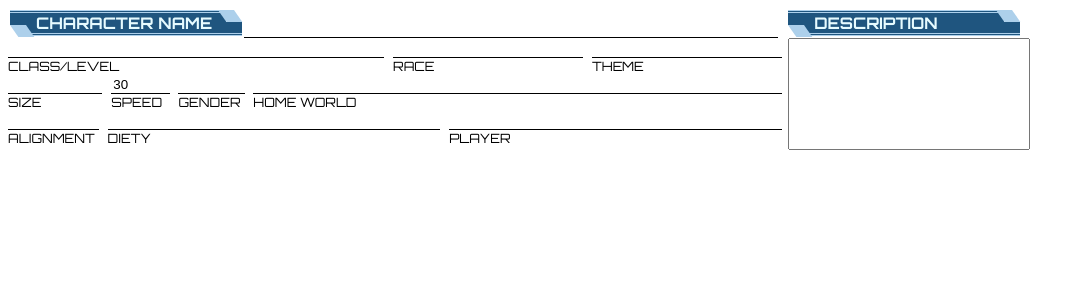
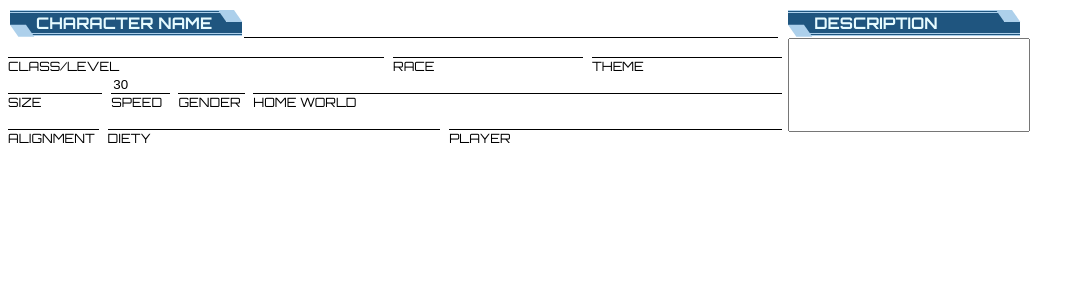
Before and after one commit to debrine/Next-Up, a React (Vite) app: page / in a window 1280 px wide. Shown: the top 300 px of the page, without its empty margins (0-1085 px from the left). Built offline with nearby package versions, Linux system fonts and the light colour scheme.

Commit message:
Adjusted styling. Setting up for other components.

```diff
--- a/src/states/CharacterSheet/CharacterSheet-Components/Labels/SheetLabel.module.css
+++ b/src/components/character-sheet-components/labels/SheetLabel.module.css
@@ -21,7 +21,7 @@
 .labelBoxBottomLeft{
     flex: 1;
     width: 16px;
-    transform: skew(35deg) translate(4px);
+    transform: skew(35deg) translateX(0.32em) translateY(-0.013em);
     background-color: hsl(206, 61%, 80%);
 }
 
--- a/src/states/CharacterSheet/CharacterSheet.module.css
+++ b/src/states/CharacterSheet/CharacterSheet.module.css
@@ -24,7 +24,7 @@
 .characterDescriptionBlock textarea{
     resize: none;
     width: 100%;
-    height: 106px;
+    height: 88px;
     margin-left: 2px;
 }
 
--- a/src/states/CharacterSheet/CharacterSheet.tsx
+++ b/src/states/CharacterSheet/CharacterSheet.tsx
@@ -1,5 +1,5 @@
 import styles from './CharacterSheet.module.css'
-import SheetLabel from './CharacterSheet-Components/Labels/SheetLabel.tsx'
+import SheetLabel from '../../components/character-sheet-components/labels/SheetLabel.tsx'
 import { ChangeEvent, useState } from 'react'
 
 function CharacterSheet(){
@@ -211,6 +211,16 @@ function CharacterSheet(){
                     <textarea name="description" id={styles.descriptionID}/>
                 </div>
             </div>
+            <div className={styles.statArea}>
+                <div className={styles.leftSide}>
+
+                </div>
+
+                <div className={styles.rightSide}>
+
+                </div>
+            </div>
+
         </div>
     )
 }
```
Also changed, not shown: src/components/character-sheet-components/ability-scores/AbilityScoreType/AbilityScoreType.tsx (added, +12 -0 lines), src/components/character-sheet-components/ability-scores/ScoreModifierInput/ScoreModifierInput.tsx (added, +11 -0 lines), src/components/character-sheet-components/ability-scores/AbilityScoreType/AbilityScoreType.module.css (added), src/components/character-sheet-components/ability-scores/ScoreModifierInput/ScoreModifierInput.module.css (added), src/components/character-sheet-components/labels/SheetLabel.tsx (renamed from src/states/CharacterSheet/CharacterSheet-Components/Labels/SheetLabel.tsx).
